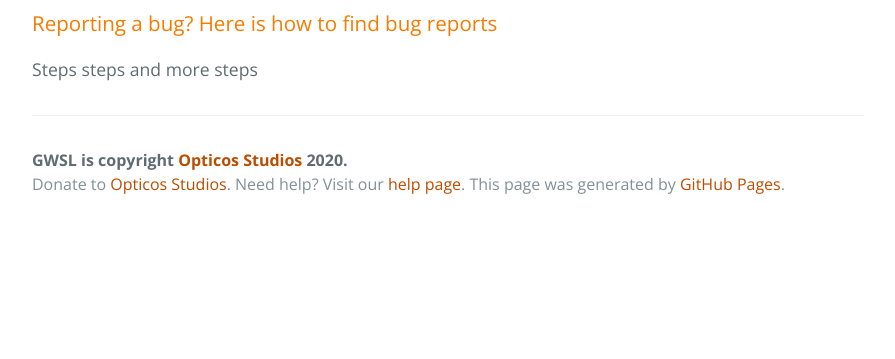
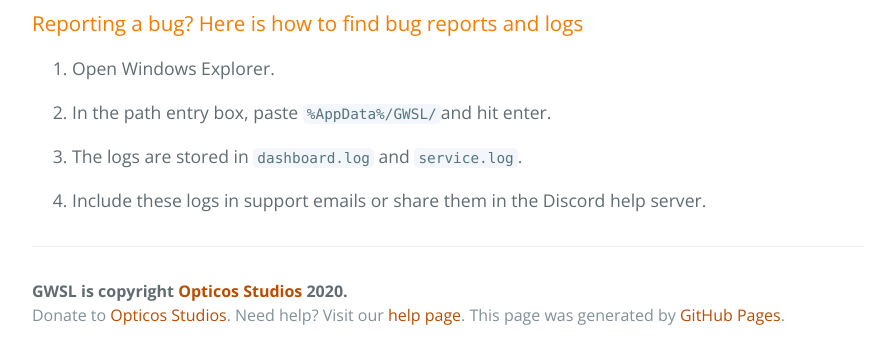
Before and after one commit to Opticos/gwsl, a Jekyll site: the page built from help.md, in a window 1280 px wide, cut to the strip 972-1331 px from the top of the page. Shown: the whole strip, without its empty margins (192-1087 px from the left). Built offline with Jekyll 4.4.1, drawn with Linux system fonts in a browser that asks for light colours; the repository's description, which GitHub fills in, is left out; before the commit the page ends 1200 px from its top, so only the background shows below that.

Commit message:
Update help.md

````diff
--- a/help.md
+++ b/help.md
@@ -13,8 +13,14 @@ fake (at) email (dot) com
 
 ### Visit Our Discord Server
 
-![Discord Banner 3](https://discordapp.com/api/guilds/618185330289541130/widget.png?style=banner3)
+![Discord Banner 3](https://discord.com/api/guilds/618185330289541130/widget.png?style=banner3)
 
-### Reporting a bug? Here is how to find bug reports
+### Reporting a bug? Here is how to find bug reports and logs
 
-Steps steps and more steps
+1.  Open Windows Explorer.
+
+2.  In the path entry box, paste ```%AppData%/GWSL/```and hit enter.
+
+3.  The logs are stored in ```dashboard.log``` and ```service.log```.
+
+4.  Include these logs in support emails or share them in the Discord help server.
````
